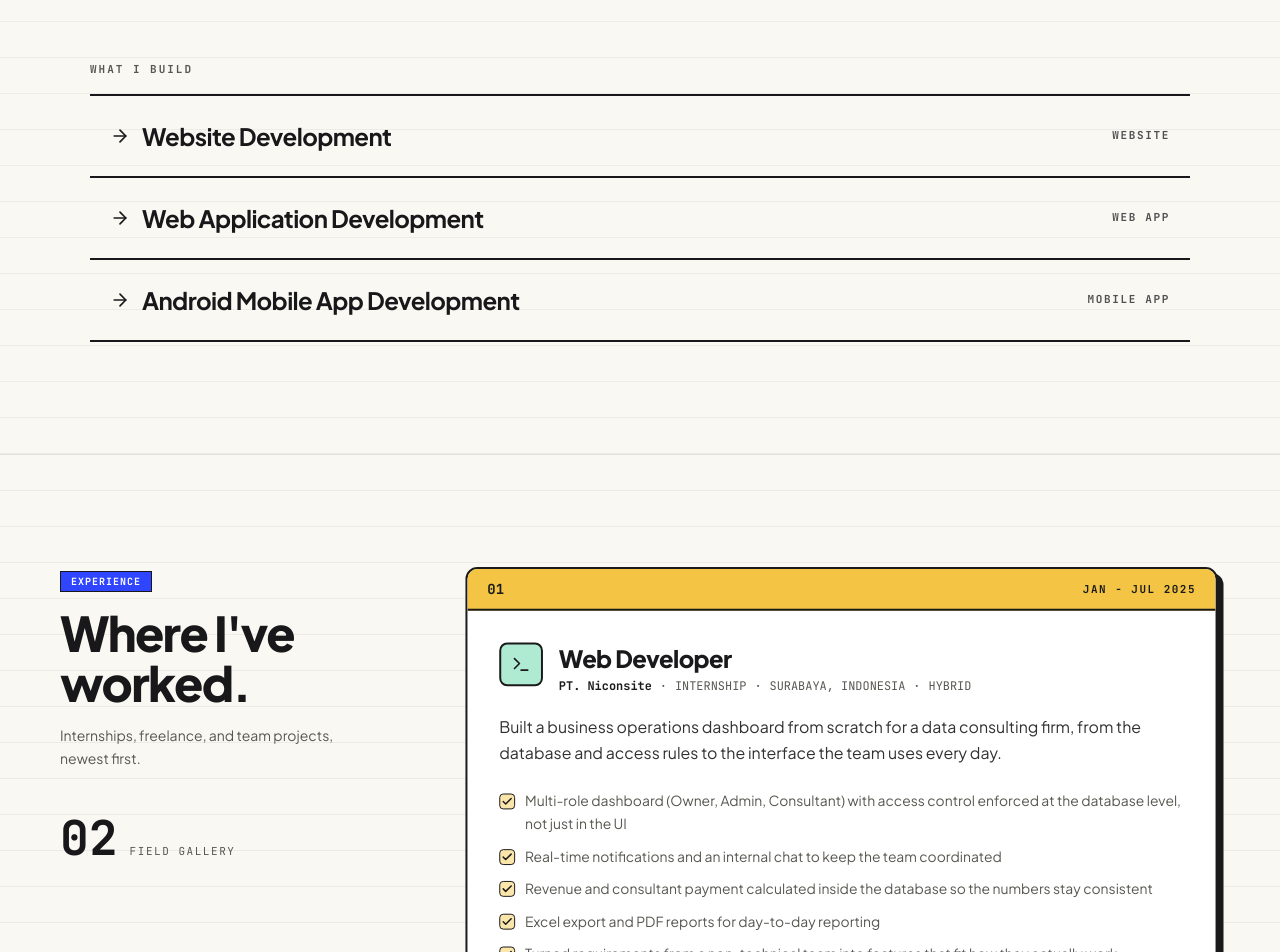
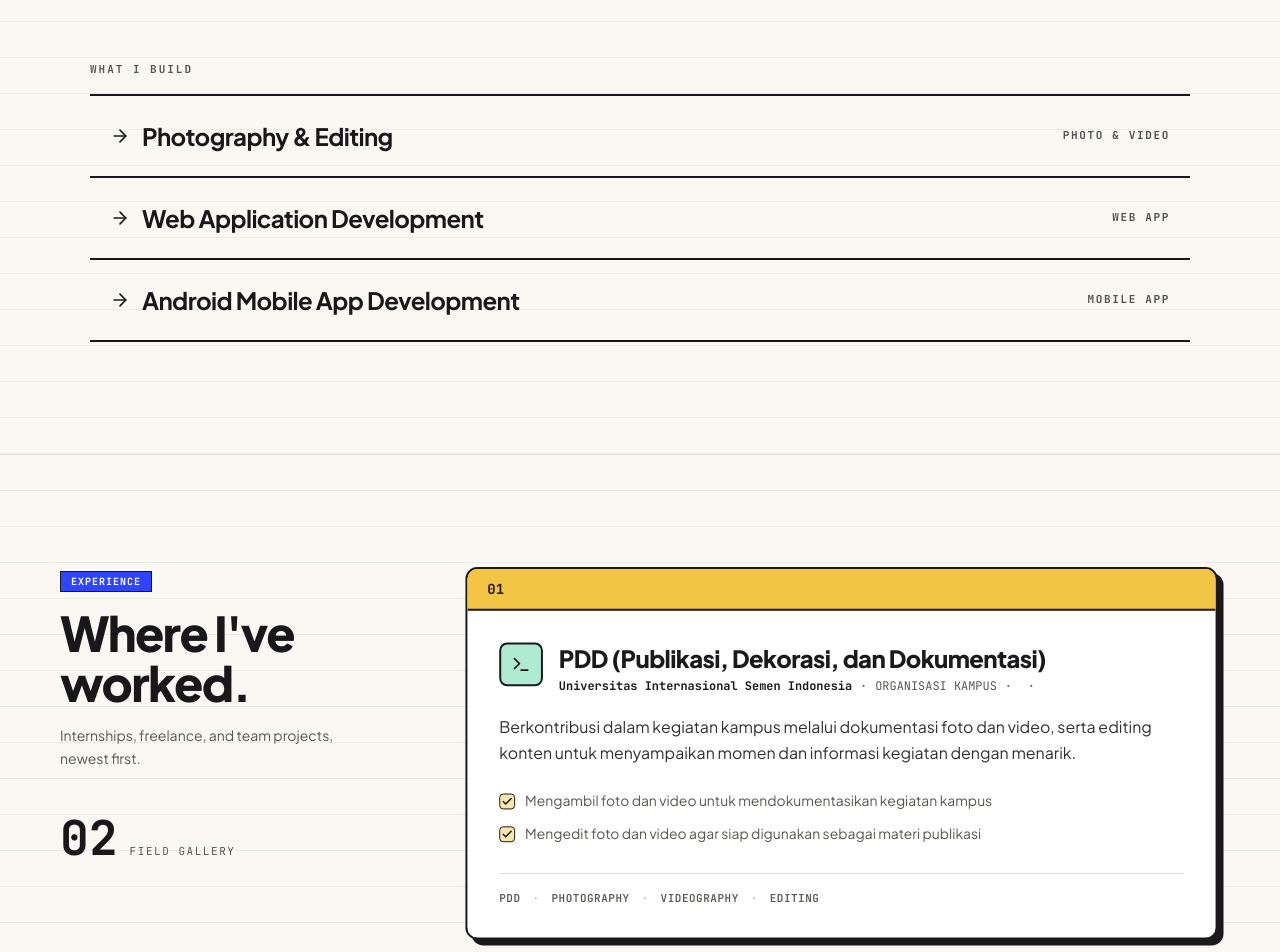
Before and after one commit to Qira-Qira/Portofolio, a React (Vite) app: page / in a window 1280 px wide. Shown: the part 3020-3972 px from the top of the page. Built offline with nearby package versions, Linux system fonts and the light colour scheme.

Commit message:
Update service details and tests for photography and editing services

```diff
--- a/src/data/portfolioData.ts
+++ b/src/data/portfolioData.ts
@@ -1,4 +1,4 @@
-export type ServiceSlug = 'websites' | 'web-applications' | 'mobile-applications';
+export type ServiceSlug = 'photography-editing' | 'web-applications' | 'mobile-applications';
 
 export type ProjectCategory = 'Website' | 'Web App' | 'Mobile App';
 
@@ -10,12 +10,10 @@ export interface StoryStep {
 
 export interface ExperienceRole {
   index: string;
-  period: string;
+  period: string | null;
   title: string;
   company: string;
   type: string;
-  location: string;
-  mode: string;
   summary: string;
   bullets: string[];
   tags: string[];
@@ -89,7 +87,11 @@ export interface ServicePrinciple {
     | 'mvvm-arch'
     | 'sm2-curve'
     | 'unidirectional-state'
-    | 'real-devices';
+    | 'real-devices'
+    | 'photo-planning'
+    | 'photo-capture'
+    | 'photo-editing'
+    | 'video-editing';
 }
 
 export interface ServiceDetail {
@@ -127,7 +129,7 @@ export const STORY_STEPS: StoryStep[] = [
 ];
 
 export const WHAT_I_BUILD_ITEMS: { label: string; tag: string; slug: ServiceSlug }[] = [
-  { label: 'Website Development', tag: 'WEBSITE', slug: 'websites' },
+  { label: 'Photography & Editing', tag: 'PHOTO & VIDEO', slug: 'photography-editing' },
   { label: 'Web Application Development', tag: 'WEB APP', slug: 'web-applications' },
   { label: 'Android Mobile App Development', tag: 'MOBILE APP', slug: 'mobile-applications' },
 ];
@@ -135,22 +137,17 @@ export const WHAT_I_BUILD_ITEMS: { label: string; tag: string; slug: ServiceSlug
 export const EXPERIENCE_ROLES: ExperienceRole[] = [
   {
     index: '01',
-    period: 'JAN - JUL 2025',
-    title: 'Web Developer',
-    company: 'PT. Niconsite',
-    type: 'INTERNSHIP',
-    location: 'SURABAYA, INDONESIA',
-    mode: 'HYBRID',
+    period: null,
+    title: 'PDD (Publikasi, Dekorasi, dan Dokumentasi)',
+    company: 'Universitas Internasional Semen Indonesia',
+    type: 'ORGANISASI KAMPUS',
     summary:
-      'Built a business operations dashboard from scratch for a data consulting firm, from the database and access rules to the interface the team uses every day.',
+      'Berkontribusi dalam kegiatan kampus melalui dokumentasi foto dan video, serta editing konten untuk menyampaikan momen dan informasi kegiatan dengan menarik.',
     bullets: [
-      'Multi-role dashboard (Owner, Admin, Consultant) with access control enforced at the database level, not just in the UI',
-      'Real-time notifications and an internal chat to keep the team coordinated',
-      'Revenue and consultant payment calculated inside the database so the numbers stay consistent',
-      'Excel export and PDF reports for day-to-day reporting',
-      'Turned requirements from a non-technical team into features that fit how they actually work',
+      'Mengambil foto dan video untuk mendokumentasikan kegiatan kampus',
+      'Mengedit foto dan video agar siap digunakan sebagai materi publikasi',
     ],
-    tags: ['NEXT.JS', 'REACT', 'TYPESCRIPT', 'SUPABASE', 'POSTGRESQL'],
+    tags: ['PDD', 'PHOTOGRAPHY', 'VIDEOGRAPHY', 'EDITING'],
   },
 ];
 
@@ -238,36 +235,36 @@ export const SKILL_GROUPS: SkillGroup[] = [
 export const WHY_ME_CARDS: WhyMeCard[] = [
   {
     number: '01',
-    title: 'I ship to production',
+    title: 'Saya merilis karya nyata ke produksi',
     description:
-      'Every project starts with a problem worth solving and ends with something actually running, not a prototype that stalls.',
+      'Setiap proyek dimulai dari masalah yang layak dipecahkan dan berakhir dengan sistem atau visual yang benar-benar berjalan, bukan sekadar purwarupa yang mangkrak.',
     bgColor: '#F4C542',
     textColor: '#18181A',
     icon: 'plane',
   },
   {
     number: '02',
-    title: 'Three kinds of product, one standard',
+    title: 'Lintas domain digital & visual, satu standar',
     description:
-      'Websites, web applications, and Android apps, built with Next.js and TypeScript on the web and Kotlin with Jetpack Compose on Android.',
+      'Aplikasi web & mobile yang dibangun dengan Next.js, TypeScript, dan Kotlin Jetpack Compose—berpadu mulus dengan fotografi komersial serta editing video profesional.',
     bgColor: '#9FE6C7',
     textColor: '#18181A',
     icon: 'asterisk',
   },
   {
     number: '03',
-    title: 'A clear process, start to finish',
+    title: 'Alur visual yang terstruktur, dari bidikan ke render',
     description:
-      'Every project moves through requirements, planning, design, development, testing, and deployment, with you in the loop at every stage.',
+      'Setiap karya visual melalui tahap konsep, penataan cahaya, pengambilan gambar di balik lensa, hingga proses editing dan color grading yang presisi.',
     bgColor: '#F43F8E',
     textColor: '#18181A',
     icon: 'plus',
   },
   {
     number: '04',
-    title: 'Built for real people',
+    title: 'Visual yang bercerita dan berdampak',
     description:
-      'Business web applications, an internal dashboard, a family shop website, and a Quran memorization app. Every project has an actual user in mind.',
+      'Dokumentasi komersial, potret produk, hingga video sinematik. Setiap bingkai dan potongan edit dirancang untuk menyampaikan pesan secara kuat kepada audiens.',
     bgColor: '#2F45FF',
     textColor: '#FFFFFF',
     icon: 'arrow',
@@ -425,68 +422,68 @@ export const CERTIFICATES: CertificateItem[] = [
 ];
 
 export const SERVICE_DETAILS: Record<ServiceSlug, ServiceDetail> = {
-  websites: {
-    slug: 'websites',
-    title: 'Websites',
-    shortLabel: 'Websites',
-    heroBadge: 'SERVICE',
+  'photography-editing': {
+    slug: 'photography-editing',
+    title: 'Photography & Editing',
+    shortLabel: 'Photography & Editing',
+    heroBadge: 'CREATIVE SERVICE',
     description:
-      'Company profiles, landing pages, and catalog sites built to load fast, be found, and stay easy to maintain long after launch.',
-    stackHeading: 'What I build websites with.',
+      'Photography and video editing shaped around the story: from thoughtful framing and intentional light to polished visuals ready to share.',
+    stackHeading: 'The tools and techniques behind each frame.',
     principles: [
       {
         number: '01',
-        title: 'Architecture before aesthetics',
+        title: 'Plan the frame before the shoot',
         description:
-          'Every project starts with folder structure and data flow, not visual polish. Separating routes, domain data, and UI primitives means adding a new page or product line takes minutes instead of untangling coupled markup.',
-        diagramType: 'folder-tree',
+          'A strong image starts with a clear idea. I consider the subject, mood, setting, and composition so each shot has a purpose before the camera comes out.',
+        diagramType: 'photo-planning',
       },
       {
         number: '02',
-        title: 'TypeScript as a design tool',
+        title: 'Capture with intention',
         description:
-          'Typed content schemas and component props make invalid states impossible at compile time. Before any CSS gets written, the shape of every section, card, and metadata tag is explicit and self-documenting.',
-        diagramType: 'typescript-contract',
+          'I pay attention to light, framing, and timing while shooting, building a considered set of images that gives the edit a strong foundation.',
+        diagramType: 'photo-capture',
       },
       {
         number: '03',
-        title: 'UI built from scratch, not assembled from libraries',
+        title: 'Shape the final image',
         description:
-          'I avoid heavy off-the-shelf template kits that look like every other SaaS page. Every button, accordion, modal, and transition curve is tailored to the brand and kept small in bundle weight.',
-        diagramType: 'ui-scratch',
+          'Careful color, contrast, and finishing bring the image together while keeping the result natural and consistent with the intended mood.',
+        diagramType: 'photo-editing',
       },
       {
         number: '04',
-        title: 'Performance & SEO baked in from day one',
+        title: 'Edit video to tell a story',
         description:
-          'Semantic HTML landmarks, balanced font loading, OpenGraph cards, and static-first rendering ensure search engines and visitors on slower mobile networks get an instant first paint.',
-        diagramType: 'seo-perf',
+          'I assemble clips into a clear visual flow, then refine pacing, transitions, and sound before exporting a finished video for its intended platform.',
+        diagramType: 'video-editing',
       },
     ],
     stackGroups: [
       {
-        label: 'FRAMEWORK',
+        label: 'PHOTOGRAPHY',
         badgeColor: '#F4C542',
         badgeTextColor: '#18181A',
-        items: ['Next.js', 'Astro', 'React', 'TypeScript'],
+        items: ['Composition', 'Natural light', 'Framing', 'Visual storytelling'],
       },
       {
-        label: 'STYLING',
+        label: 'PHOTO EDITING',
         badgeColor: '#AEEBD2',
         badgeTextColor: '#18181A',
-        items: ['Tailwind CSS', 'Framer Motion', 'GSAP'],
+        items: ['Color correction', 'Contrast & tone', 'Retouching', 'Canva'],
       },
       {
-        label: 'CMS & DATA',
+        label: 'VIDEO EDITING',
         badgeColor: '#F43F8E',
         badgeTextColor: '#FFFFFF',
-        items: ['Markdown / MDX', 'Supabase', 'PostgreSQL'],
+        items: ['CapCut', 'Clip selection', 'Pacing & transitions', 'Sound sync'],
       },
       {
-        label: 'HOSTING',
+        label: 'VISUAL DESIGN',
         badgeColor: '#2F45FF',
         badgeTextColor: '#FFFFFF',
-        items: ['Vercel', 'Cloudflare Pages', 'GitHub Actions'],
+        items: ['Figma', 'Canva', 'Layout & typography', 'Platform-ready exports'],
       },
     ],
   },
```
Also changed, not shown: 1 other file (tests, documents, lock files or other folders).
